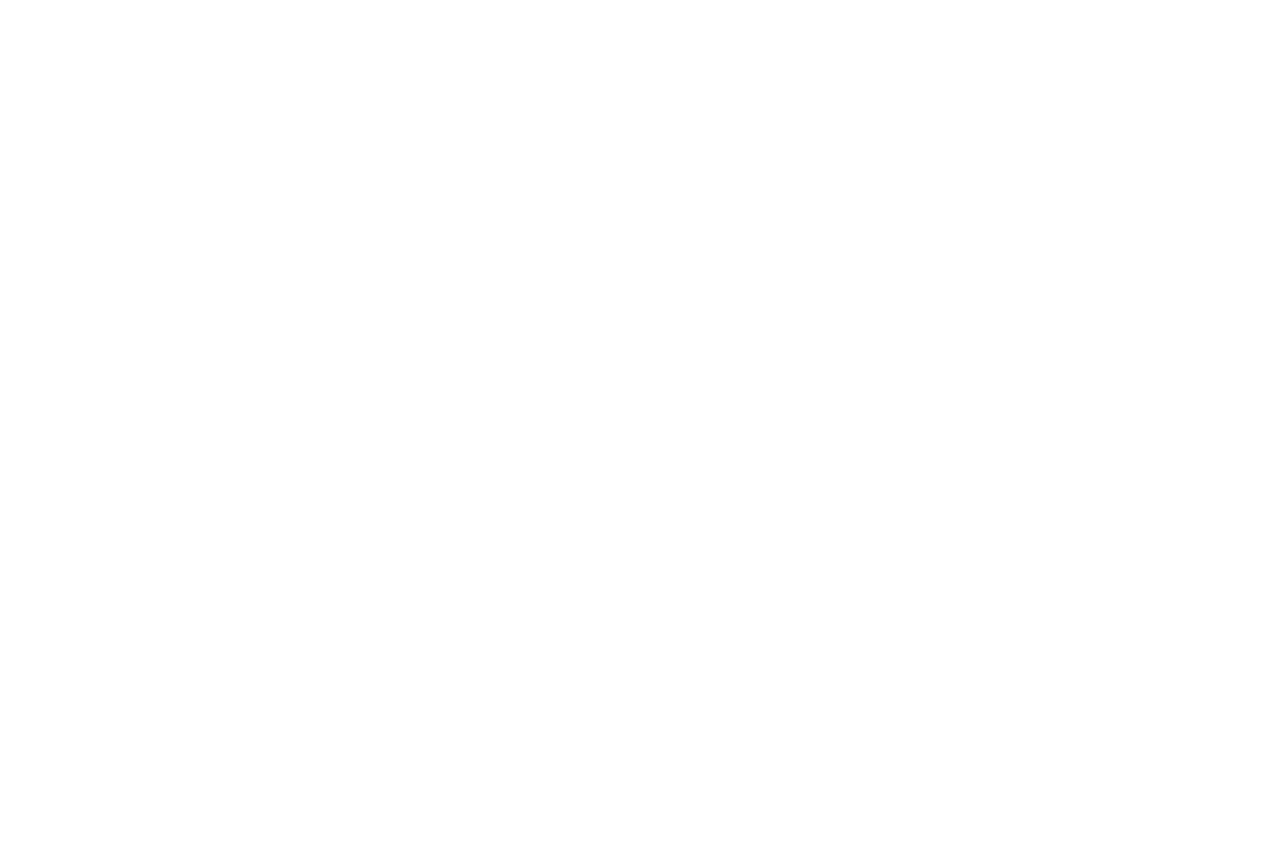
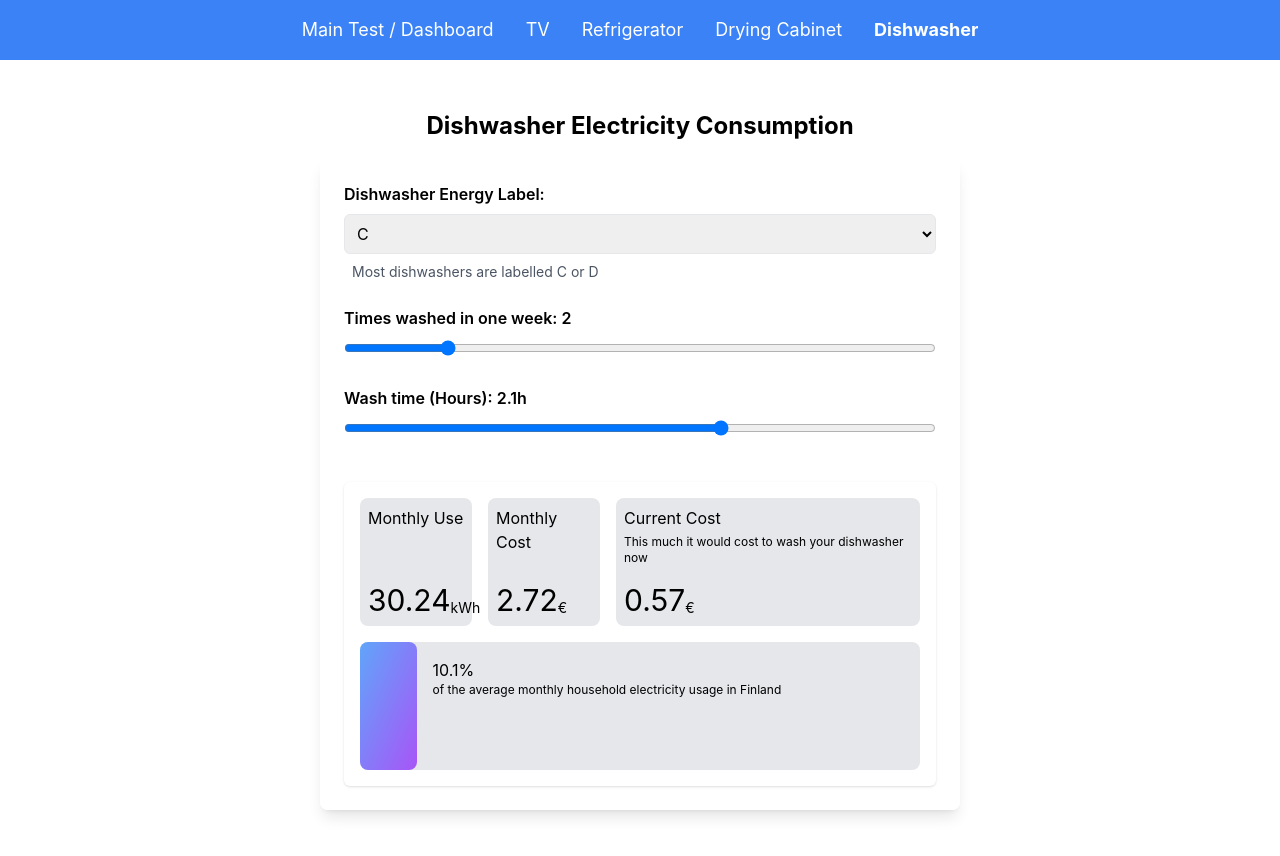
Before and after one commit to Egor1o/User-Interface-Construction, a React (Create React App) app: page /dishwasher in a window 1280 px wide. Before the commit this address had no page. Shown: the top 856 px of the page. Before the commit the page ends 800 px from the top, so only its background shows below. Built offline with nearby package versions, Linux system fonts and the light colour scheme.

Commit message:
add dishwasher

```diff
--- a/src/App.js
+++ b/src/App.js
@@ -6,12 +6,21 @@ import DryingCabinet from "./DryingCabinet";
 import Tv from "./devices/Tv";
 import MainTest from "./MainTest";
 import Refrigerator from "./devices/Refrigerator";
+import Dishwasher from "./devices/Dishwasher";
 
 function App() {
   return (
     <BrowserRouter>
       <Routes>
         <Route path="/" element={<Navigate to="/maintest" />} />
+        <Route
+          path="/dishwasher"
+          element={
+            <Layout>
+              <Dishwasher />
+            </Layout>
+          }
+        />
         <Route
           path="/drying-cabinet"
           element={
--- /dev/null
+++ b/src/components/InfoBox.js
@@ -0,0 +1,21 @@
+import React from 'react';
+
+function InfoBox({ title, content, unit }) {
+  return (
+    <div className="bg-gray-200 rounded-lg h-32 flex justify-between items-start relative flex-col p-2">
+    <p className="text-black text-base text-left">
+      {title}
+    </p>
+    <div className="flex items-end">
+      <p
+        className=" text-black text-3xl text-left">
+         {content}
+      </p>
+      <p className="text-black text-sm text-left">{unit}</p>
+    </div>
+
+    </div>
+  );
+}
+
+export default InfoBox;
--- a/src/components/NavBar.jsx
+++ b/src/components/NavBar.jsx
@@ -28,6 +28,12 @@ const Navbar = () => {
             Drying Cabinet
           </NavLink>
         </li>
+        <li>
+          <NavLink to="/dishwasher" className={activeStyling}>
+            Dishwasher
+          </NavLink>
+        </li>
+
       </ul>
     </nav>
   );
--- /dev/null
+++ b/src/components/ProgressBar.js
@@ -0,0 +1,23 @@
+import React from 'react';
+
+function ProgressBar({ percentage, info }) {
+  return (
+    <div className="w-full bg-gray-200 rounded-lg h-32 relative flex">
+      <div
+        className="bg-gradient-to-br from-blue-400 to-purple-500 h-full rounded-lg"
+        style={{ width: `${percentage}%` }}
+      ></div>
+
+      <div
+        className={`h-full text-black p-4 ${
+          percentage > 60 ? 'absolute top-0 left-0' : 'relative'
+        }`}
+      >
+        <p className="text-black text-left">{percentage}%</p>
+        <p className="text-black text-left text-xs">{info}</p>
+      </div>
+    </div>
+  );
+}
+
+export default ProgressBar;
--- /dev/null
+++ b/src/devices/Dishwasher.jsx
@@ -0,0 +1,174 @@
+import { useState } from 'react';
+import ProgressBar from '../components/ProgressBar';
+import InfoBox from '../components/InfoBox';
+
+const Dishwasher = () => {
+
+  const currentPrice = 0.15;
+  const monthlyAvgPrice = 0.09;
+
+  const dishwashers = [
+    { name: "A", power: 1300, time: 2.1 },
+    { name: "B", power: 1550, time: 2.1 },
+    { name: "C", power: 1800, time: 2.1 },
+    { name: "D", power: 2000, time: 2.1 },
+    { name: "E", power: 2300, time: 2.1 },
+    { name: "F", power: 2500, time: 2.1 },
+    { name: "G", power: 2900, time: 2.1 },
+  ];
+
+  const [selectedModel, setSelectedModel] = useState(dishwashers[2]);
+
+
+  const [power, setPower] = useState(dishwashers[2].power); // Power in watts
+  const [freq, setFreq] = useState(2);
+  const [time, setTime] = useState(2.1); // Time in hours
+  const [showModal, setShowModal] = useState(false);
+
+  const consumption = ((power / 1000) * time).toFixed(2); // Electricity consumption in kWh
+  let monthlyConsumption = consumption * 4 * freq ;
+  monthlyConsumption = Math.round((monthlyConsumption) * 100) / 100 ;
+
+  const averageDailyUse = 10; // Average daily electricity use in Finland (kWh)
+  const averageMonthlyUse = averageDailyUse * 30;
+
+  const percentage = ((monthlyConsumption / averageMonthlyUse) * 100).toFixed(1); // Percentage calculation
+  const cost = Math.round((consumption * currentPrice) * 100) / 100 ;
+
+  const monthlyCost = Math.round((monthlyConsumption * monthlyAvgPrice) * 100) / 100 ;
+
+
+  const handleModelChange = (e) => {
+    const model = dishwashers.find((d) => d.name === e.target.value);
+    setSelectedModel(model);
+    setPower(model.power);
+    setTime(model.time);
+
+  };
+
+  const toggleModal = () => {
+    setShowModal(!showModal);
+  };
+
+
+
+  return (
+    <div className="">
+
+      <div className="bg-white min-h-screen flex flex-col items-center justify-center">
+        <p className="text-black text-2xl font-bold mb-4">
+          Dishwasher Electricity Consumption
+        </p>
+        <div className="bg-white bg-opacity-80 backdrop-blur-lg rounded-lg w-[50vw] p-6 flex flex-col items-center justify-center shadow-lg">
+
+        {/* Model Selector */}
+        <div className="mb-6 w-full">
+          <label className="block text-black font-semibold mb-2 text-left">
+            Dishwasher Energy Label:
+          </label>
+          <select
+            value={selectedModel.name}
+            onChange={handleModelChange}
+            className="w-full p-2 rounded-md border text-black"
+          >
+            {dishwashers.map((d) => (
+              <option key={d.name} value={d.name}>
+                {d.name}
+              </option>
+            ))}
+          </select>
+
+          {/* Info Icon and Instructions */}
+          <div className="flex items-center mt-2">
+            <span
+              className="text-blue-500 cursor-pointer"
+              onClick={toggleModal}
+            >
+              <i className="fas fa-info-circle text-lg"></i> {/* Info Icon */}
+            </span>
+            <span
+              className="text-sm text-gray-600 ml-2 cursor-pointer"
+              onClick={toggleModal}
+            >
+              Most dishwashers are labelled C or D
+            </span>
+          </div>
+        </div>
+
+
+          {/* Power Slider */}
+          <div className="mb-6 w-full">
+            <label className="block text-black font-semibold mb-2">
+              Times washed in one week: {freq}
+            </label>
+            <input
+              type="range"
+              min="1"
+              max="7"
+              step="1"
+              value={freq}
+              onChange={(e) => setFreq(Number(e.target.value))}
+              className="w-full"
+            />
+          </div>
+
+          {/* Time Slider */}
+          <div className="mb-6 w-full">
+            <label className="block text-black font-semibold mb-2">
+              Wash time (Hours): {time}h
+            </label>
+            <input
+              type="range"
+              min="0.5"
+              max="3"
+              step="0.1"
+              value={time}
+              onChange={(e) => setTime(Number(e.target.value))}
+              className="w-full"
+            />
+          </div>
+
+          <div className="mt-4 bg-white rounded-md p-4 shadow text-center w-full flex flex-row flex-wrap gap-4">
+
+          <div className="w-1/5">
+          <InfoBox title="Monthly Use" content={monthlyConsumption} unit="kWh"/>
+          </div>
+
+          <div className="w-1/5">
+          <InfoBox title="Monthly Cost" content={monthlyCost} unit="€"/>
+          </div>
+
+          <div className="flex-1">
+          <div className="bg-gray-200 rounded-lg h-32 flex justify-between items-start relative flex-col p-2">
+          <p className="text-black text-base text-left">
+            Current Cost
+          </p>
+          <p className="text-black text-xs text-left mt-1 mb-auto">
+            This much it would cost to wash your dishwasher now
+          </p>
+
+          <div className="flex items-end">
+            <p
+              className=" text-black text-3xl text-left">
+               {cost}
+            </p>
+            <p className="text-black text-sm text-left">€</p>
+          </div>
+
+          <div className="absolute right-4 top-[50%]">
+            <p class="text-3xl"></p>
+          </div>
+
+          </div>
+
+          </div>
+
+             <ProgressBar percentage={percentage} info="of the average monthly household electricity usage in Finland" />
+          </div>
+        </div>
+      </div>
+    </div>
+  );
+}
+
+export default Dishwasher;
```
